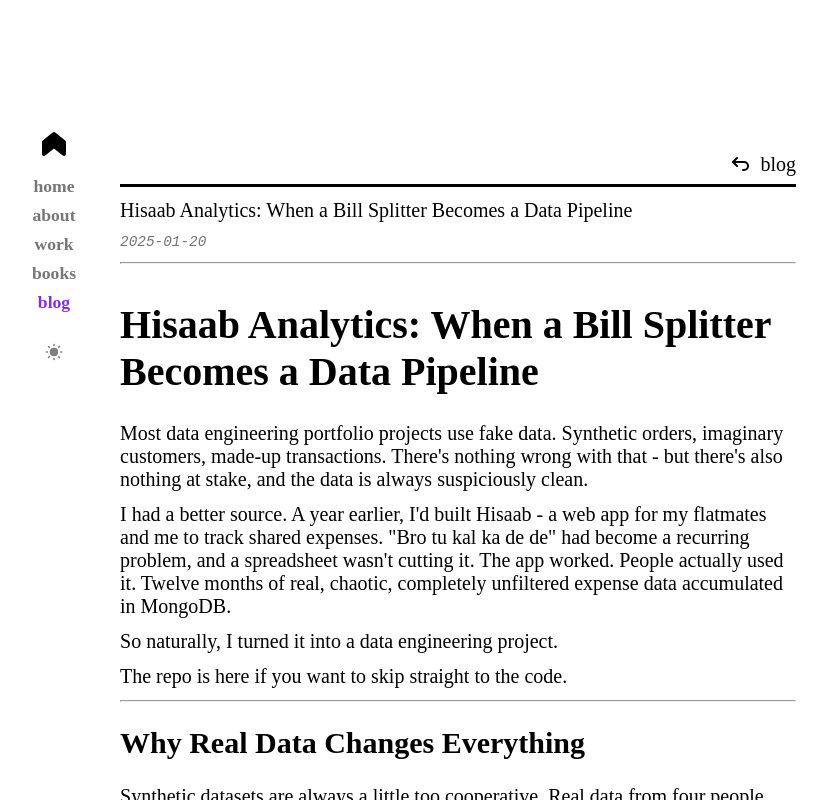
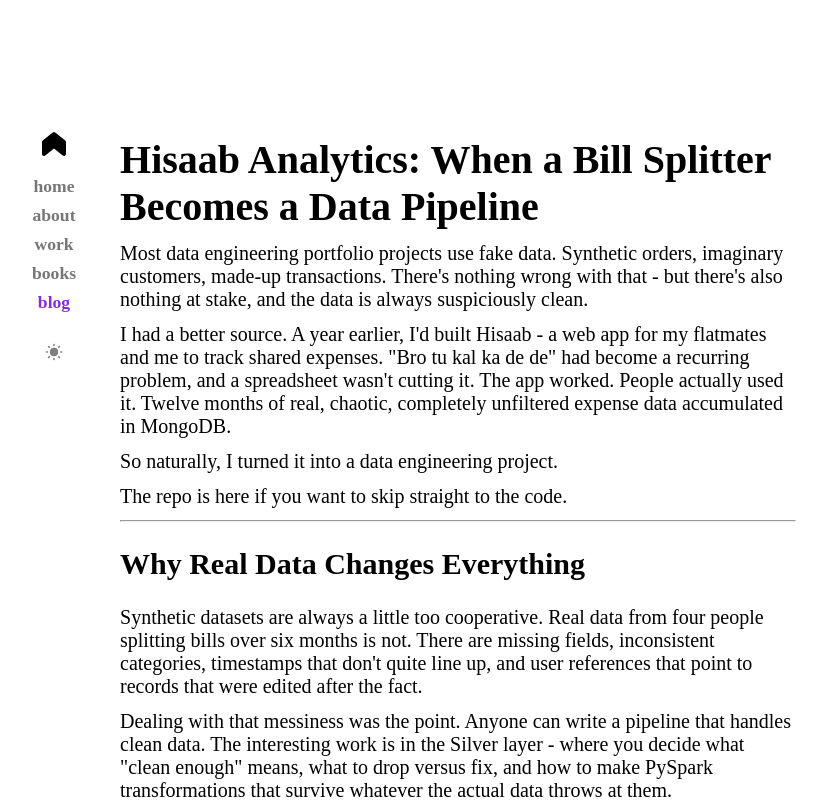
Before and after one commit to asdhamidi/asdhamidi.github.io, a React (Vite) app: page /blog/hisaab-analytics in a window 1280 px wide. Shown: the top 800 px of the page, without its empty margins (228-1055 px from the left). Built offline with nearby package versions, Linux system fonts and the light colour scheme; no server answers; a web font is replaced by a local one.

Commit message:
Remove back button from blog post page

```diff
--- a/src/App.css
+++ b/src/App.css
@@ -227,6 +227,10 @@
 
 .blog-content li strong {
     font-weight: 400;
+}
+
+.blog-content h1 {
+    margin: .5rem 0;
 }
 
 .blog-content th{
@@ -580,7 +584,7 @@
 .work-container,
 .blog-list,
 .blog-page {
-    margin-top: 1rem;
+    margin-top: 0;
 }
 
 .content-title,
--- a/src/components/blog-post.jsx
+++ b/src/components/blog-post.jsx
@@ -44,12 +44,6 @@
 
   return (
     <div className="blog-page">
-      {backButton}
-      <p className="blog-title">{post.title}</p>
-      <p className="blog-page-date">
-        <i>{post.date}</i>
-      </p>
-      <hr className="blog-divider" />
       <div className="blog-content">
         <ReactMarkdown remarkPlugins={[remarkGfm]}>{post.content}</ReactMarkdown>
       </div>
```
